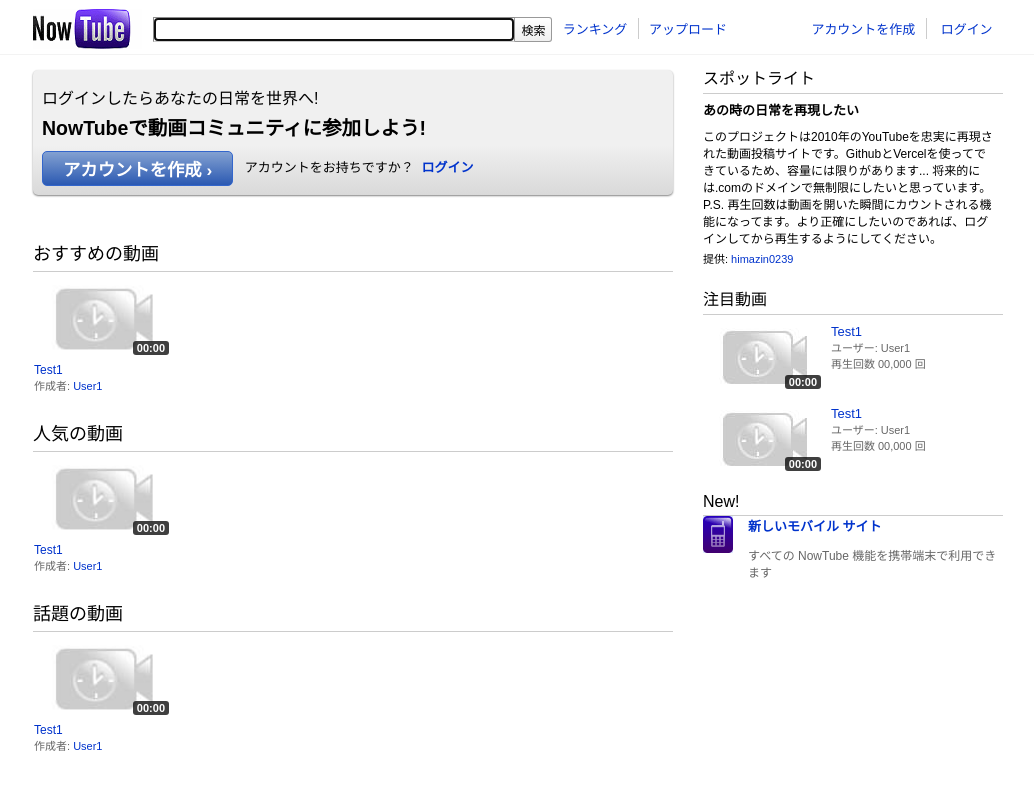
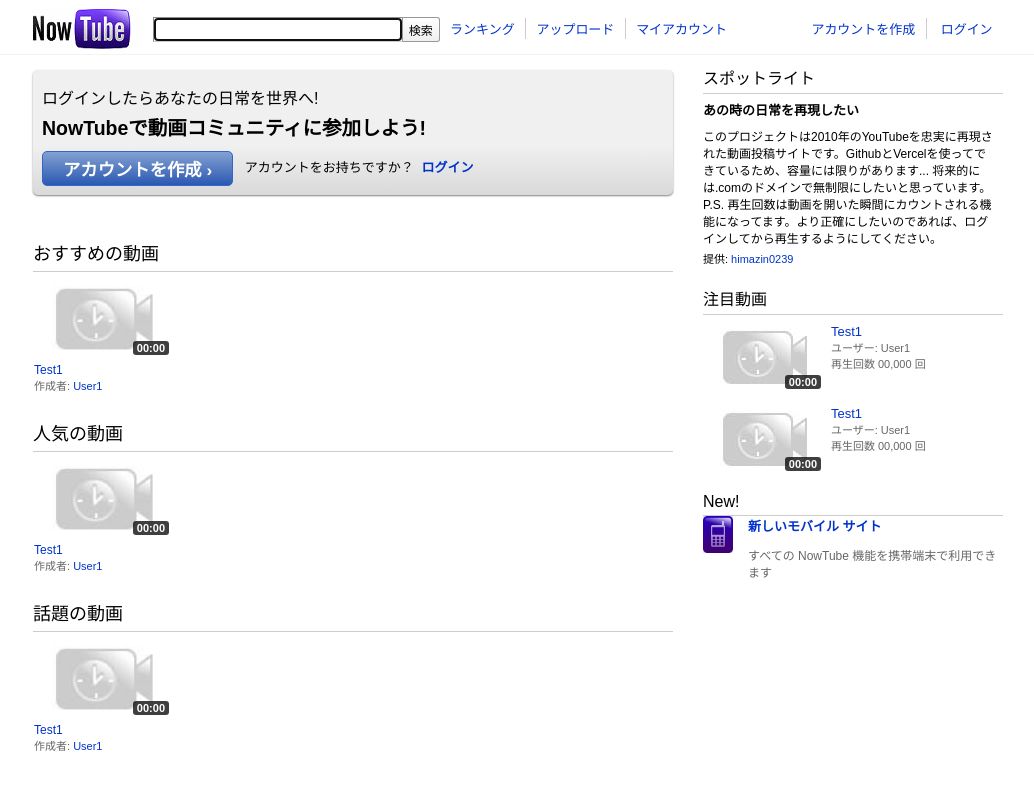
Before and after one commit to himazin0239/NowTube, a website: page index.html in a window 1280 px wide. Shown: the top 800 px of the page, without its empty margins (122-1156 px from the left). Drawn offline with Linux system fonts and the light colour scheme; no server answers; a script that the page names is missing.

Commit message:
マイアカウントページ

```diff
--- a/index.html
+++ b/index.html
@@ -239,7 +239,8 @@
 
                 <div id="masthead-sections">
                     <a href="/web/20111110192655/http://www.youtube.com/videos?feature=mh">ランキング </a><a
-                        href="./upload.html" class="split end ">アップロード</a><span class="valign-fix"></span>
+                        href="./upload.html">アップロード</a><a
+                        href="./upload.html" class="split end ">マイアカウント</a><span class="valign-fix"></span>
                     <a class="start"
                         href="https://nowtube.vercel.app/login.html?mode=register">アカウントを作成</a> <a
                         class="end"
```
